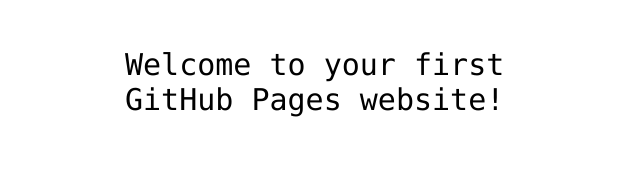
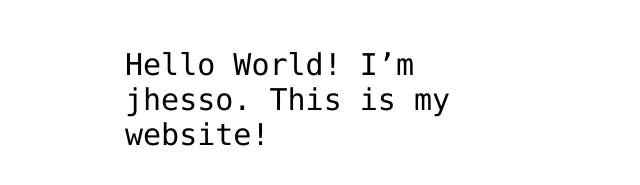
Before and after one commit to jhesso/hello-world, a plain HTML site: page index.html in a window 1280 px wide. Shown: the part 341-526 px from the top of the page, without its empty margins (315-955 px from the left). Drawn offline with Linux system fonts and the light colour scheme.

Commit message:
added introduction

```diff
--- a/index.html
+++ b/index.html
@@ -12,7 +12,7 @@
 <img src="https://octodex.github.com/images/daftpunktocat-thomas.gif" id="octocat" alt="octocat-gif" />
 
 <!-- Change this code here by copy and pasting your template on line 15 -->
-<p>Welcome to your first GitHub Pages website!</p>
+<p>Hello World! I’m jhesso. This is my website!</p>
 
 </body>
 </html>
```
